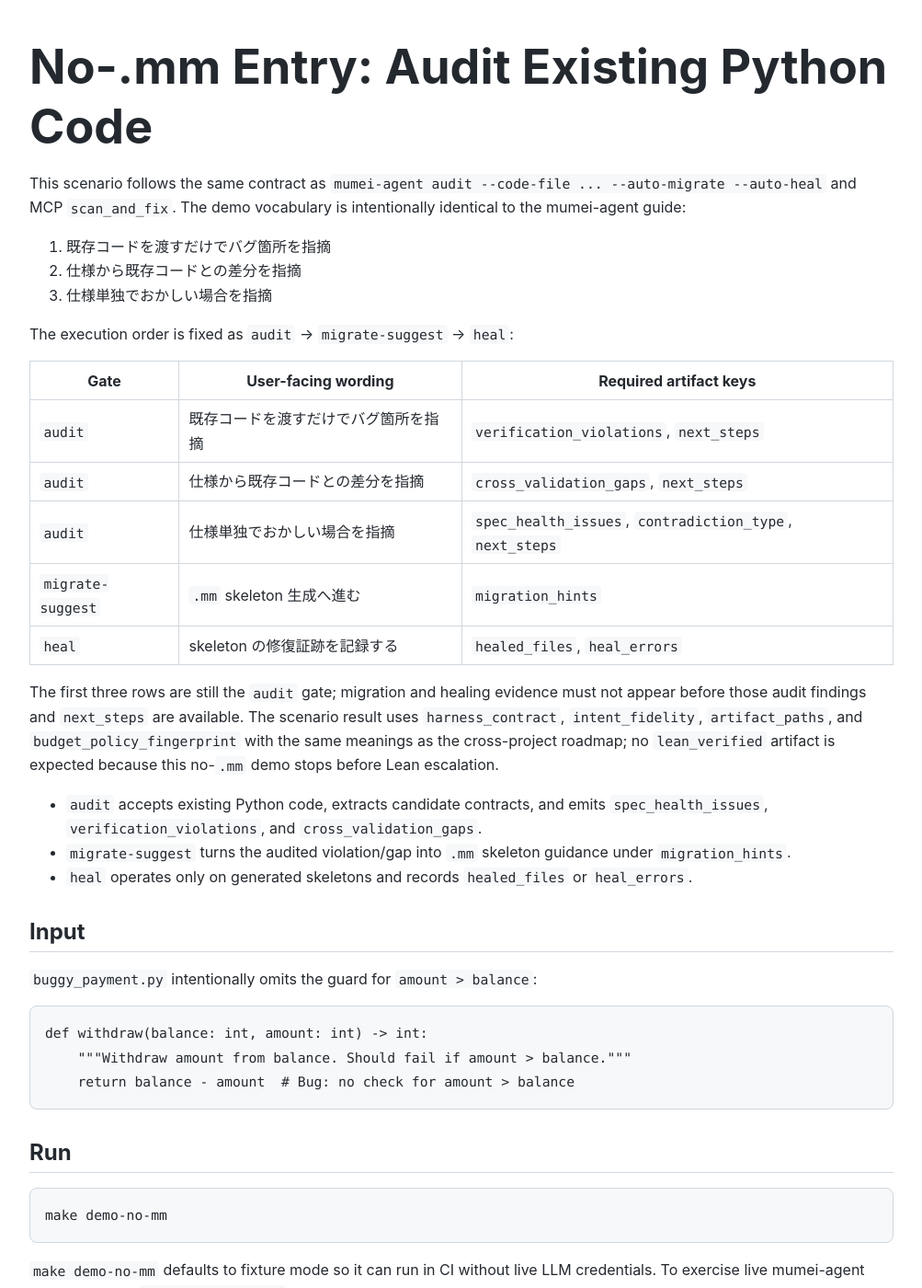
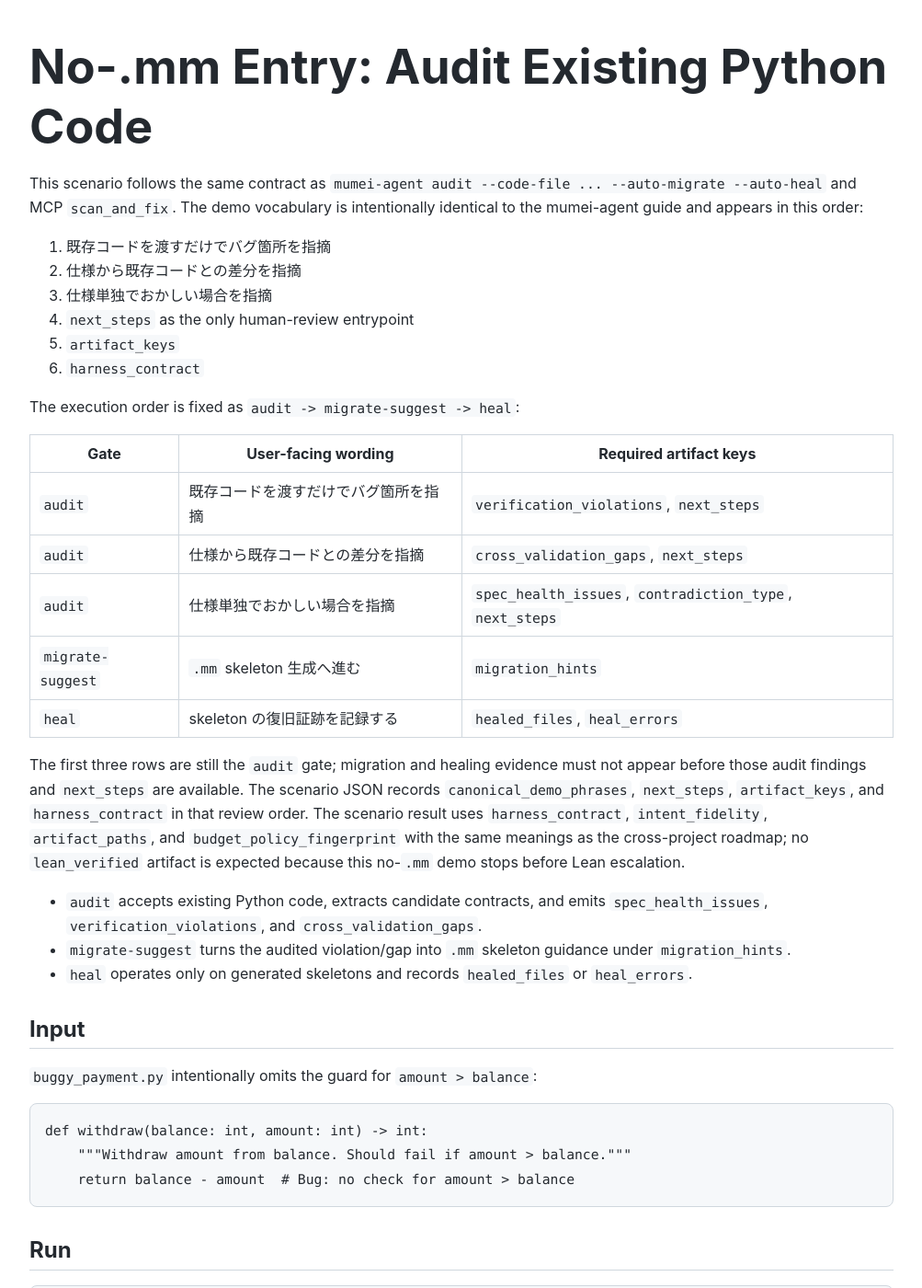
Before and after one commit to mumei-lang/mumei-demo, a Jekyll site: the page built from scenarios/no_mm_audit/README.md, in a window 1280 px wide and 1400 px high. Shown: the whole window at 92% size, without its empty margins (138-1141 px from the left). Built offline with Jekyll 4.4.1, drawn with Linux system fonts in a browser that asks for light colours; our own code applies the rules of GitHub Pages for plain Markdown files.

Commit message:
Fix no-mm audit scenario contract

```diff
--- a/scenarios/no_mm_audit/README.md
+++ b/scenarios/no_mm_audit/README.md
@@ -1,13 +1,16 @@
 # No-.mm Entry: Audit Existing Python Code
 
 This scenario follows the same contract as `mumei-agent audit --code-file ... --auto-migrate --auto-heal` and MCP `scan_and_fix`.
-The demo vocabulary is intentionally identical to the mumei-agent guide:
+The demo vocabulary is intentionally identical to the mumei-agent guide and appears in this order:
 
 1. 既存コードを渡すだけでバグ箇所を指摘
 2. 仕様から既存コードとの差分を指摘
 3. 仕様単独でおかしい場合を指摘
+4. `next_steps` as the only human-review entrypoint
+5. `artifact_keys`
+6. `harness_contract`
 
-The execution order is fixed as `audit` → `migrate-suggest` → `heal`:
+The execution order is fixed as `audit -> migrate-suggest -> heal`:
 
 | Gate | User-facing wording | Required artifact keys |
 | --- | --- | --- |
@@ -15,9 +18,9 @@ The execution order is fixed as `audit` → `migrate-suggest` → `heal`:
 | `audit` | 仕様から既存コードとの差分を指摘 | `cross_validation_gaps`, `next_steps` |
 | `audit` | 仕様単独でおかしい場合を指摘 | `spec_health_issues`, `contradiction_type`, `next_steps` |
 | `migrate-suggest` | `.mm` skeleton 生成へ進む | `migration_hints` |
-| `heal` | skeleton の修復証跡を記録する | `healed_files`, `heal_errors` |
+| `heal` | skeleton の復旧証跡を記録する | `healed_files`, `heal_errors` |
 
-The first three rows are still the `audit` gate; migration and healing evidence must not appear before those audit findings and `next_steps` are available. The scenario result uses `harness_contract`, `intent_fidelity`, `artifact_paths`, and `budget_policy_fingerprint` with the same meanings as the cross-project roadmap; no `lean_verified` artifact is expected because this no-`.mm` demo stops before Lean escalation.
+The first three rows are still the `audit` gate; migration and healing evidence must not appear before those audit findings and `next_steps` are available. The scenario JSON records `canonical_demo_phrases`, `next_steps`, `artifact_keys`, and `harness_contract` in that review order. The scenario result uses `harness_contract`, `intent_fidelity`, `artifact_paths`, and `budget_policy_fingerprint` with the same meanings as the cross-project roadmap; no `lean_verified` artifact is expected because this no-`.mm` demo stops before Lean escalation.
 
 - `audit` accepts existing Python code, extracts candidate contracts, and emits `spec_health_issues`, `verification_violations`, and `cross_validation_gaps`.
 - `migrate-suggest` turns the audited violation/gap into `.mm` skeleton guidance under `migration_hints`.
```
Also changed, not shown: docs/ROADMAP.md (+6 -0 lines), scenarios/no_mm_audit/scenario.json (+87 -61 lines).
